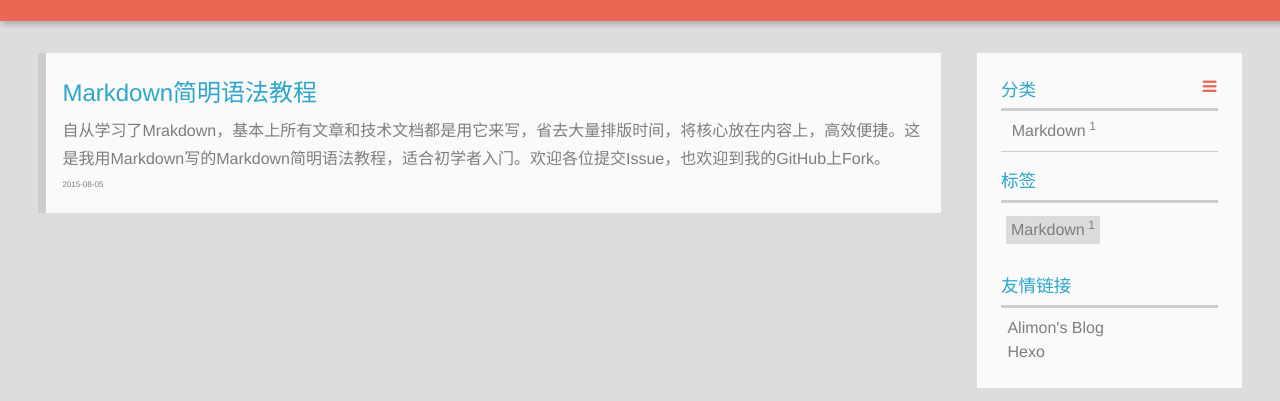
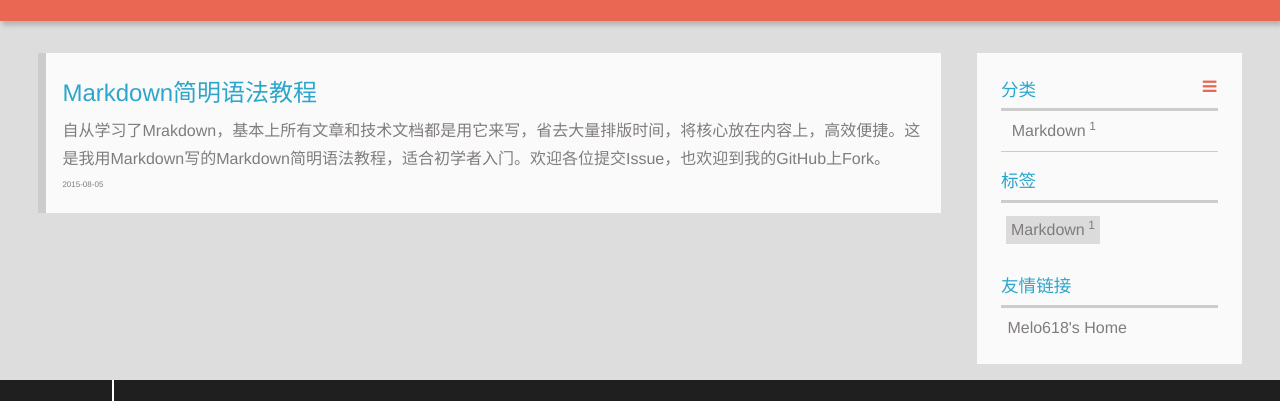
Before and after one commit to Melo618/melo618.github.io, a plain HTML site: page index.html in a window 1280 px wide. Shown: the part 187-588 px from the top of the page. Drawn offline with Linux system fonts and the light colour scheme.

Commit message:
Update 替换博客内容
Signed-off-by: Melo618 <chanmelo@gmail.com>

```diff
--- a/index.html
+++ b/index.html
@@ -111,8 +111,7 @@
   <div class="linkslist">
   <p class="asidetitle">友情链接</p>
     <ul>
-      <li><a href="http://yangjian.me" target="_blank" title="YangJian">Alimon's Blog</a></li>
-      <li><a href="http://hexo.io" target="_blank" title="Hexo">Hexo</a></li>
+      <li><a href="http://melo618.com" target="_blank" title="Melo618's Home">Melo618's Home</a></li>
     </ul>
 </div>
 
```
Also changed, not shown: 2015/08/05/Markdown/index.html (+1 -2 lines), fancybox/fancybox_loading.gif, fancybox/fancybox_loading@2x.gif, fancybox/fancybox_overlay.png, fancybox/fancybox_sprite.png, fancybox/fancybox_sprite@2x.png, fancybox/helpers/fancybox_buttons.png, img/author.jpg (deleted), img/favicon.ico (deleted), img/me.jpg (added), img/pacman.jpg (deleted).
